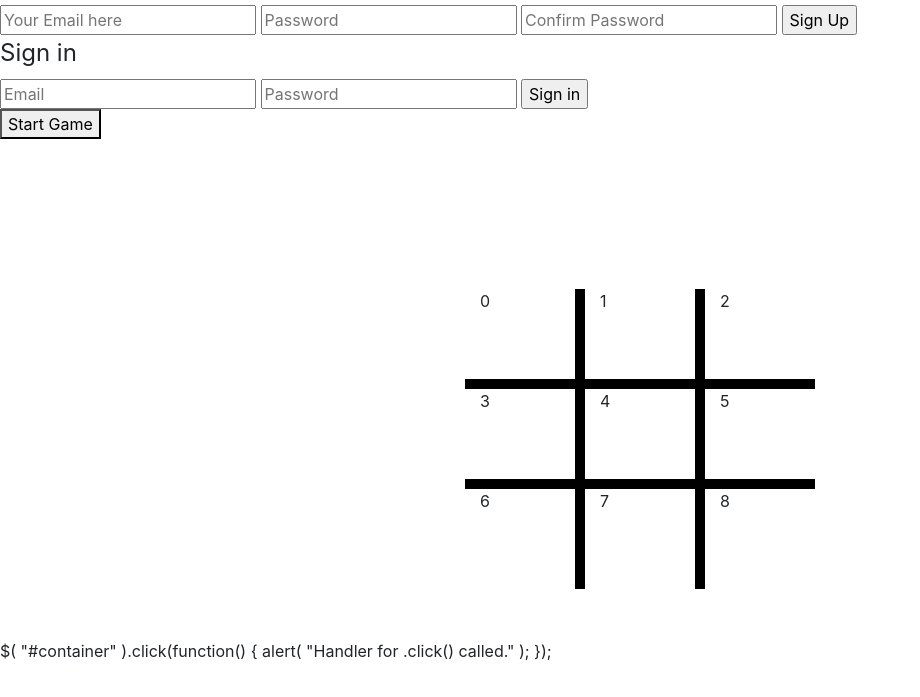
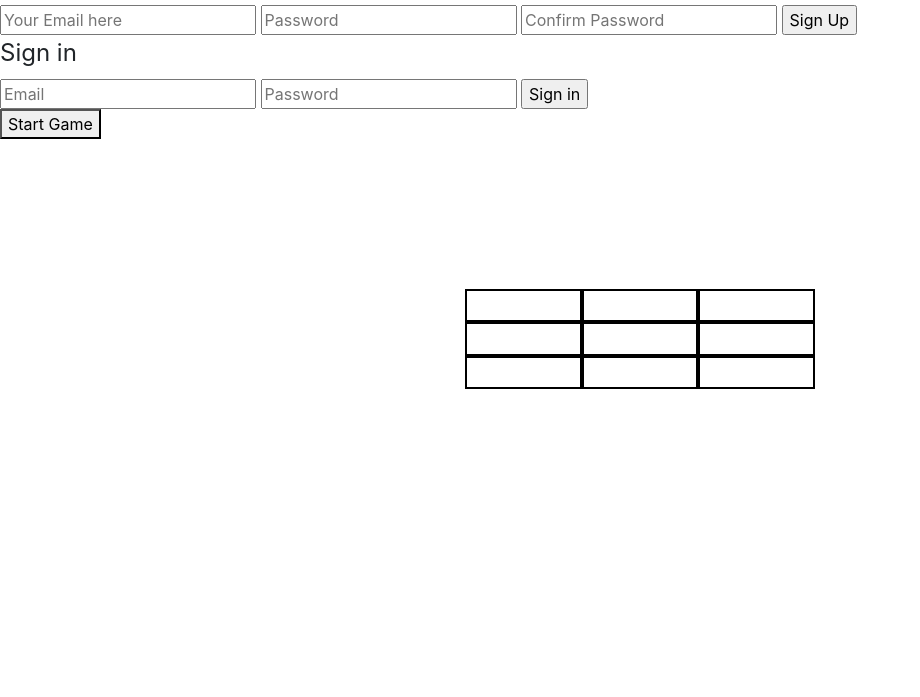
Before and after one commit to ks603/Tic-Tac-Toe, a website built with webpack: page index.html in a window 1280 px wide. Shown: the part 103-800 px from the top of the page, without its empty margins (0-920 px from the left). Built offline with nearby package versions, Linux system fonts and the light colour scheme.

Commit message:
Modified my game board and
added the click function so that X would be placed on the baord

```diff
--- a/assets/scripts/app.js
+++ b/assets/scripts/app.js
@@ -3,6 +3,7 @@
 // use require with a reference to bundle the file and use it in this file
 // const example = require('./example')
 const authEvents = require('./auth/events')
+const gameEvents = require('./game/events')
 // use require without a reference to ensure a file is bundled
 // require('./example')
 
@@ -13,4 +14,5 @@ $(() => {
   $('#sign-in').on('submit', authEvents.onSignIn)
   $('#change-password').on('submit', authEvents.onChangePassword)
   $('#sign-out').on('submit', authEvents.onSignOut)
+  $('.box').on('click', gameEvents.playGame)
 })
--- /dev/null
+++ b/assets/scripts/game/events.js
@@ -0,0 +1,16 @@
+'use strict'
+
+// const getFormFields = require('./../../../lib/get-form-fields')
+// const api = require('./api')
+// const ui = require('./ui')
+
+const currentPlayer = 'X'
+
+const playGame = function (event) {
+  event.preventDefault()
+  $(event.target).text(currentPlayer)
+}
+
+module.exports = {
+  playGame
+}
--- a/assets/scripts/store.js
+++ b/assets/scripts/store.js
@@ -1,6 +1,9 @@
 'use strict'
 
 const store = {
+
 }
 
-module.exports = store
+module.exports = {
+  store
+}
--- a/assets/styles/index.scss
+++ b/assets/styles/index.scss
@@ -8,17 +8,15 @@
 
 .row {
   height: 100px;
+  border-image-outset: black;
 }
 
 .col {
   height: 100px;
   width: 100px;
+  background-color: black
 }
 
-.bottom {
-  border-bottom: 10px solid black;
+.box {
+  border: 2px solid black;
 }
-
-.side {
-  border-right: 10px solid black;
-}
--- a/index.html
+++ b/index.html
@@ -46,26 +46,19 @@
       </fieldset>
     </form>
     <button id="startGame">Start Game</button>
-    <div class="container">
-    <div class="row bottom">
-      <div class="col side">0</div>
-      <div class="col side">1</div>
-      <div class="col">2</div>
+    <div class="container" id="game-board">
+      <div class="row">
+        <div class="col-4 box" id="0"></div>
+        <div class="col-4 box" id="1"></div>
+        <div class="col-4 box" id="2"></div>
+        <div class="col-4 box" id="3"></div>
+        <div class="col-4 box" id="4"></div>
+        <div class="col-4 box" id="5"></div>
+        <div class="col-4 box" id="6"></div>
+        <div class="col-4 box" id="7"></div>
+        <div class="col-4 box" id="8"></div>
+      </div>
     </div>
-    <div class="row bottom">
-      <div class="col side">3</div>
-      <div class="col side">4</div>
-      <div class="col">5</div>
-    </div>
-    <div class="row">
-      <div class="col side">6</div>
-      <div class="col side">7</div>
-      <div class="col">8</div>
-    </div>
-  </div>
-  $( "#container" ).click(function() {
-  alert( "Handler for .click() called." );
-});
 
     </body>
 </html>
```
Also changed, not shown: assets/scripts/game/api.js (added), assets/scripts/game/ui.js (added).
